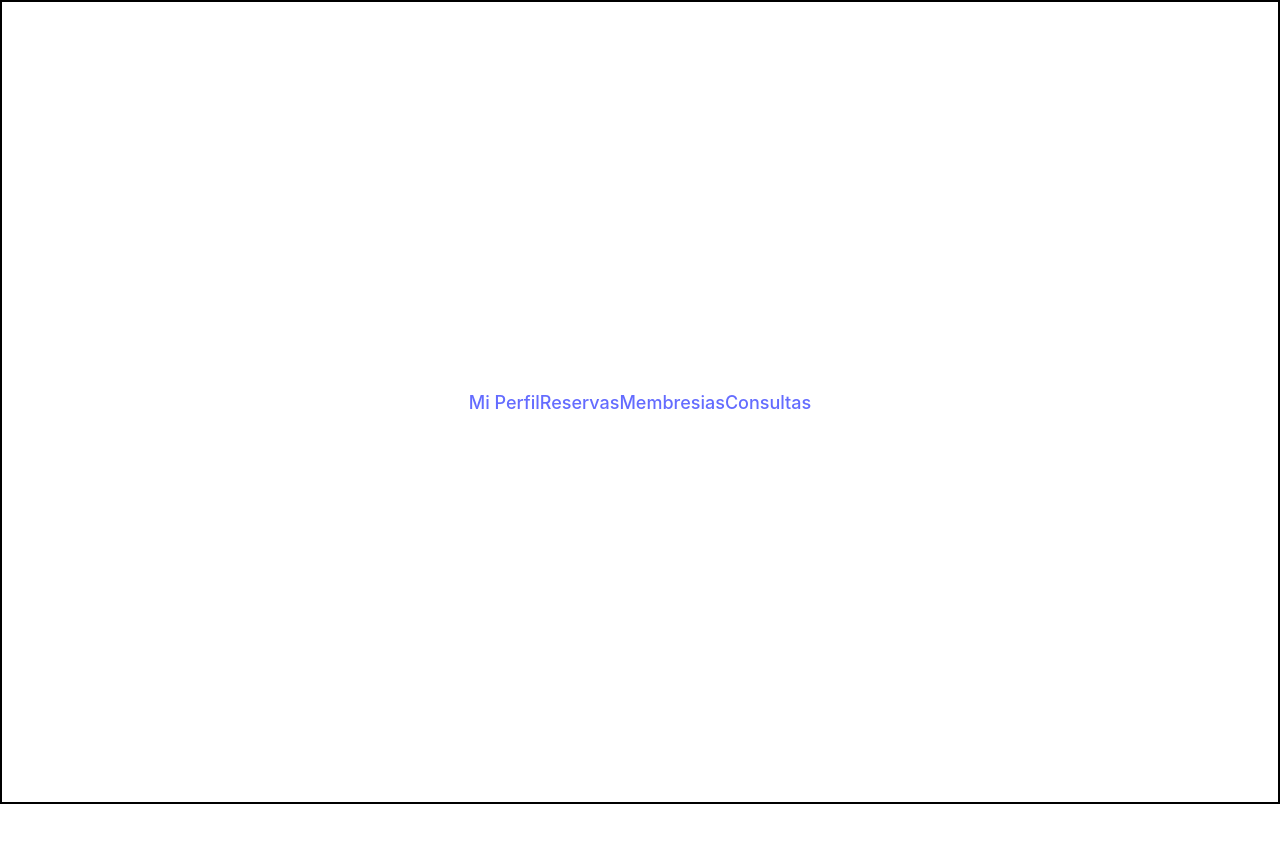
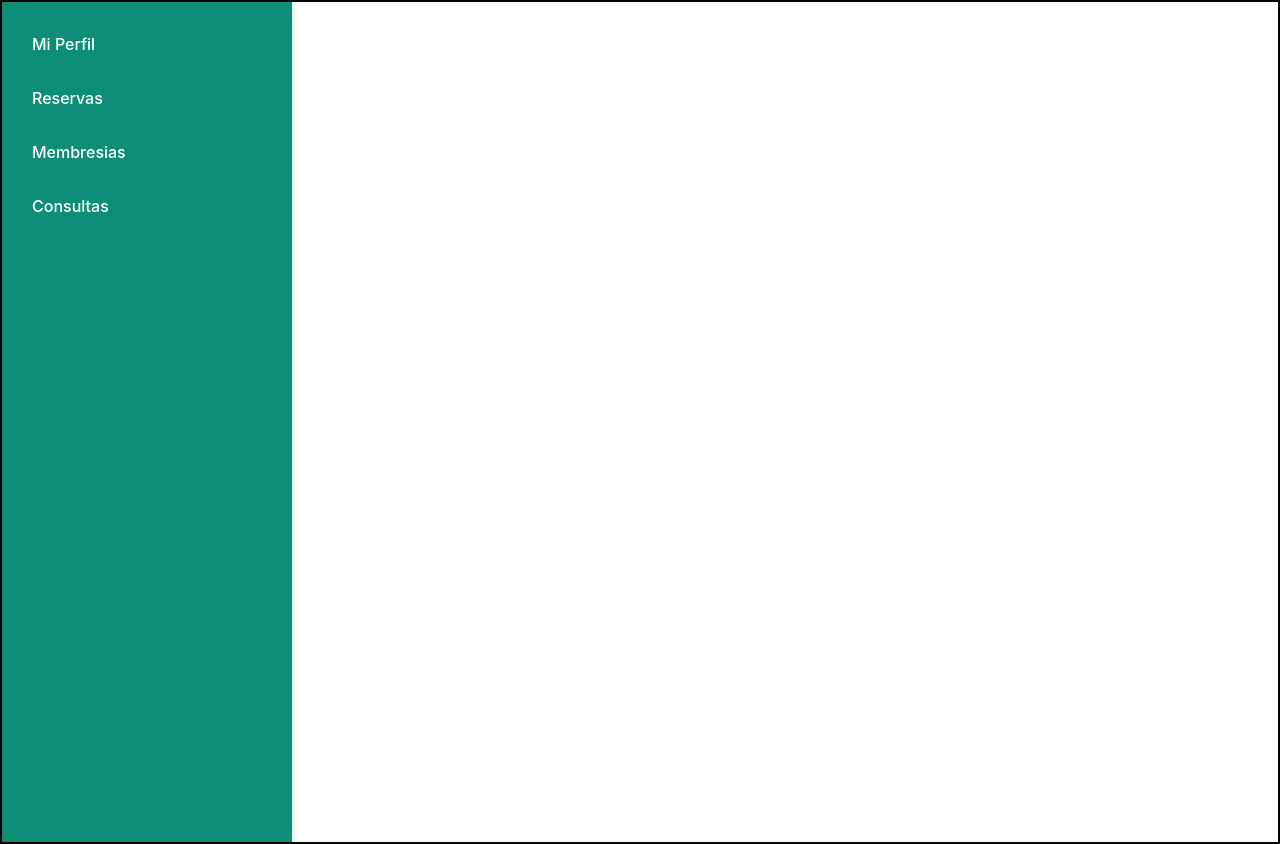
Before and after one commit to dabadema/Presas, a React (Vite) app: page /dashboard in a window 1280 px wide. Before the commit the page ends 804 px from the top, so only its background shows below. Built offline with nearby package versions, Linux system fonts and the light colour scheme; the HTML template or start-up script is replaced by a standard one.

Commit message:
Feat: Dashboard and login stylized

```diff
--- a/src/App.css
+++ b/src/App.css
@@ -1,19 +1,12 @@
 #root {
-    max-width: 1280px;
-    margin: 0 auto;
-    padding: 2rem;
-    text-align: center;
-    border-radius: 10px solid;
+    padding: 0;
+    margin: 0;
 
     --dark-green: #0f8e77;
     --light-green: #5cf4c3;
     --orange: #f4a049;
 }
 
-.card {
-    padding: 2em;
-}
-
 div {
     justify-content: end;
 }
--- /dev/null
+++ b/src/components/Consultas.css
@@ -0,0 +1 @@
+div
--- a/src/components/Consultas.tsx
+++ b/src/components/Consultas.tsx
@@ -1,4 +1,5 @@
 import React from 'react';
+import './Consultas.css';
 
 const Consultas = () => {
     return (
--- /dev/null
+++ b/src/components/Dashboard.css
@@ -0,0 +1,23 @@
+/* Dashboard.css */
+.dashboard-container {
+    display: flex;
+    min-height: 100vh;
+}
+
+.navbar {
+    width: 250px; /* Ancho fijo para la barra de navegación */
+    background-color: #0f8e77; /* Un color de fondo, ejemplo verde */
+    padding: 20px;
+    box-shadow: 2px 0 5px rgba(0, 0, 0, 0.1);
+    display: flex;
+    flex-direction: column;
+    height: 100vh; /* Asegura que se extienda toda la altura */
+}
+
+.dashboard-content {
+    flex-grow: 1; /* Ocupa el espacio restante */
+    background-color: #fff; /* Fondo claro para el contenido */
+    padding: 20px;
+    margin: 20px;
+    overflow-y: auto; /* Permite scroll en el contenido */
+}
--- a/src/components/Dashboard.tsx
+++ b/src/components/Dashboard.tsx
@@ -5,11 +5,13 @@ import Reservas from './Reservas';
 import Membresias from './Membresias';
 import Consultas from './Consultas';
 import NavBar from './NavBar';
+import './Dashboard.css';
 
 const Dashboard = () => {
     return (
-        <div>
+        <div className="dashboard-container">
             <NavBar />
+            <div className="dashboard-content">
                 <Routes>
                     <Route path="mi-perfil" element={<MiPerfil />} />
                     <Route path="reservas" element={<Reservas />} />
@@ -17,6 +19,7 @@ const Dashboard = () => {
                     <Route path="consultas" element={<Consultas />} />
                 </Routes>
             </div>
+        </div>
     );
 };
 
--- a/src/components/Login.css
+++ b/src/components/Login.css
@@ -1,10 +1,4 @@
 #root {
-    max-width: 1280px;
-    padding: 2rem;
-    text-align: center;
-    color: black;
-    font-size: large;
-
     --dark-green: #0f8e77;
     --light-green: #5cf4c3;
     --orange: #f4a049;
@@ -20,17 +14,7 @@ button {
     cursor: pointer;
     transition: border-color 0.25s;
 }
-button {
-    border-radius: 8px;
-    border: 3px solid transparent;
-    padding: 0.6em 1.2em;
-    font-size: 1em;
-    font-weight: 500;
-    font-family: inherit;
-    background-color: var(--orange);
-    cursor: pointer;
-    transition: border-color 0.25s;
-}
+
 button:hover {
     border-color: var(--orange);
     background-color: white;
@@ -40,23 +24,32 @@ button:focus-visible {
     outline: 8px auto;
 }
 
-div {
+.form-frame {
     display: flex;
-    background-color: white;
-}
-
-div .form-frame {
     border-radius: 4px;
+    justify-content: center;
+    align-items: center;
     margin: 10px;
     padding: 6px;
     background-color: var(--light-green);
+    border: 2px solid var(--light-green);
+    width: 300px;
+}
+
+.login-container {
+    display: flex;
+    justify-content: center;
+    align-content: center;
 }
 
 form {
+    display: flex;
+    flex-direction: column;
+    justify-content: center;
     border: 4px solid var(--light-green);
     border-radius: 20px;
     min-height: 250px;
-    min-width: 300px;
+    min-width: 400px;
     padding: 10px;
     align-items: center;
 }
@@ -64,3 +57,5 @@ form {
 label {
     align-items: center;
 }
+
+/* TODO centrar en la pantalla el recuadro del login */
--- a/src/components/LoginForm.css
+++ b/src/components/LoginForm.css
@@ -1,10 +1,4 @@
 #root {
-    max-width: 1280px;
-    padding: 2rem;
-    text-align: center;
-    color: black;
-    font-size: large;
-
     --dark-green: #0f8e77;
     --light-green: #5cf4c3;
     --orange: #f4a049;
--- a/src/components/NavBar.css
+++ b/src/components/NavBar.css
@@ -1,33 +1,23 @@
-/* En tu archivo NavBar.css */
-.navbar {
-    background-color: #0f8e77; /* Verde Oscuro de tu paleta */
-    padding: 0.5rem 1rem;
-    display: flex;
-    justify-content: space-between;
-    align-items: center;
+/* NavBar.css */
+.navbar ul {
+    list-style: none;
+    padding: 0;
+    margin: 0;
 }
 
-.navbar-user-info {
-    color: white;
-    font-size: 1rem;
+.navbar li {
+    margin-bottom: 10px;
 }
 
-.navbar-nav {
-    list-style: none;
-    display: flex;
-    margin: 0;
-    padding: 0;
+.navbar a {
+    color: white;
+    text-decoration: none;
+    padding: 10px;
+    display: block; /* Hace que el enlace sea más fácil de clickear */
 }
 
-.nav-item {
-    margin-left: 20px;
-    padding: 10px;
-    background: #5cf4c3; /* Turquesa claro de tu paleta */
-    color: white;
-    border-radius: 5px;
-    cursor: pointer;
+.navbar a.active {
+    font-weight: bold; /* Estilo para el enlace activo */
+    background-color: #4ae0b0; /* Cambio de color para el enlace activo */
+    border-radius: 12px;
 }
-
-.nav-item:hover {
-    background-color: #4ae0b0; /* Un tono más claro para efecto hover */
-}
--- a/src/components/NavBar.tsx
+++ b/src/components/NavBar.tsx
@@ -1,14 +1,44 @@
 import React from 'react';
-import { Link } from 'react-router-dom';
+import { NavLink } from 'react-router-dom';
+import './NavBar.css';
 
 const NavBar = () => {
     return (
-        <nav>
-            {/* Enlaces o botones que llevan a las diferentes partes del dashboard */}
-            <Link to="/dashboard/mi-perfil">Mi Perfil</Link>
-            <Link to="/dashboard/reservas">Reservas</Link>
-            <Link to="/dashboard/membresias">Membresias</Link>
-            <Link to="/dashboard/consultas">Consultas</Link>
+        <nav className="navbar">
+            <ul>
+                <li>
+                    <NavLink
+                        to="/dashboard/mi-perfil"
+                        className={({ isActive }) => (isActive ? 'active' : '')}
+                    >
+                        Mi Perfil
+                    </NavLink>
+                </li>
+                <li>
+                    <NavLink
+                        to="/dashboard/reservas"
+                        className={({ isActive }) => (isActive ? 'active' : '')}
+                    >
+                        Reservas
+                    </NavLink>
+                </li>
+                <li>
+                    <NavLink
+                        to="/dashboard/membresias"
+                        className={({ isActive }) => (isActive ? 'active' : '')}
+                    >
+                        Membresias
+                    </NavLink>
+                </li>
+                <li>
+                    <NavLink
+                        to="/dashboard/consultas"
+                        className={({ isActive }) => (isActive ? 'active' : '')}
+                    >
+                        Consultas
+                    </NavLink>
+                </li>
+            </ul>
         </nav>
     );
 };
--- a/src/components/RegisterForm.css
+++ /dev/null
@@ -1,47 +0,0 @@
-#root {
-    max-width: 1280px;
-    margin: 0 auto;
-    padding: 2rem;
-    text-align: center;
-    color: black;
-    border-radius: 10px solid;
-
-    --dark-green: #0f8e77;
-    --light-green: #5cf4c3;
-    --orange: #f4a049;
-}
-
-form {
-    display: flex;
-    flex-direction: column;
-    width: 300px; /* O el ancho que mejor se ajuste a tu diseño */
-    border: 4px solid var(--light-green); /* Usando el color de tu esquema */
-    padding: 20px;
-    border-radius: 10px; /* Puedes ajustar esto según tu preferencia */
-}
-
-input {
-    margin-bottom: 10px;
-    padding: 10px;
-    border: 1px solid var(--light-green); /* Usando el color de tu esquema */
-    border-radius: 5px;
-}
-input:focus {
-    outline: none; /* Esto quita el resplandor azul predeterminado */
-    border: 1px solid #0f8e77; /* Cambia esto al color de borde que prefieras */
-    box-shadow: 0 0 5px #0f8e77; /* Esto añade un resplandor verde oscuro */
-}
-
-button {
-    padding: 10px;
-    background-color: var(--orange); /* Usando el color de tu esquema */
-    border: none;
-    border-radius: 5px;
-    color: white;
-    cursor: pointer;
-}
-
-button:hover,
-button:focus {
-    background-color: var(--dark-green); /* Un tono más oscuro para el hover */
-}
--- a/src/index.css
+++ b/src/index.css
@@ -1,8 +1,8 @@
 :root {
     font-family: Inter, system-ui, Avenir, Helvetica, Arial, sans-serif;
+    height: 100vh;
     line-height: 1.5;
     font-weight: 400;
-    border-radius: 12px;
 
     color: black;
     background-color: white;
@@ -23,12 +23,12 @@ a {
     text-decoration: inherit;
 }
 a:hover {
-    color: #535bf2;
+    color: var(--orange);
+    font-weight: bold;
 }
 
 body {
     margin: auto;
-    display: flex;
     justify-content: center;
     align-items: center;
     min-width: 420px;
@@ -40,23 +40,3 @@ h1 {
     font-size: 3.2em;
     line-height: 1.1;
 }
-
-/* button {
-    border-radius: 8px;
-    border: 3px solid transparent;
-    padding: 0.6em 1.2em;
-    font-size: 1em;
-    font-weight: 500;
-    font-family: inherit;
-    background-color: var(--orange);
-    cursor: pointer;
-    transition: border-color 0.25s;
-}
-button:hover {
-    border-color: var(--orange);
-    background-color: white;
-}
-button:focus,
-button:focus-visible {
-    outline: 8px auto;
-} */
```
Also changed, not shown: src/components/RegisterForm.tsx (deleted, +0 -95 lines). Lines whose indentation alone changed are shown as unchanged.
